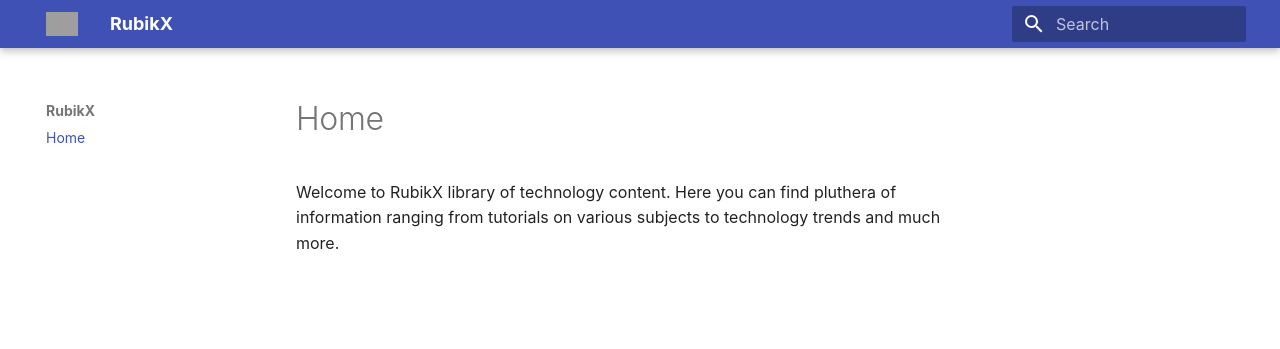
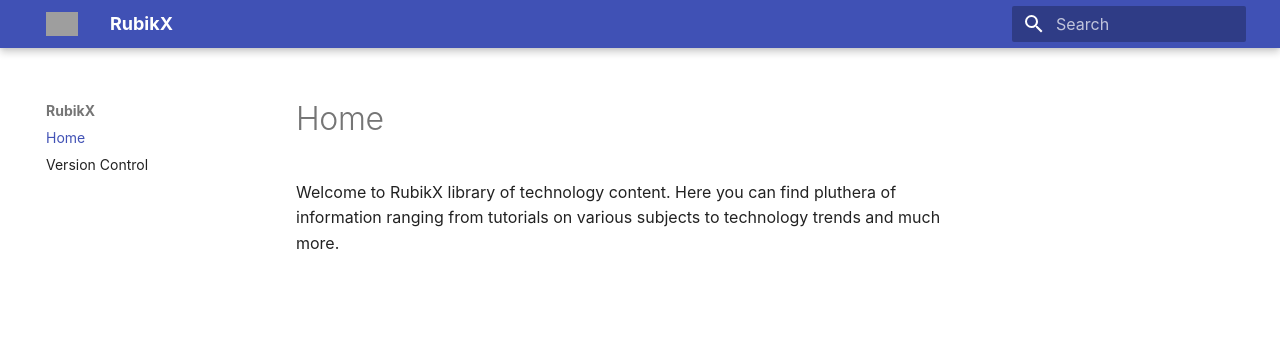
Before and after one commit to periatrubikx/mkdocs, an MkDocs documentation site: the page built from docs/index.md, in a window 1280 px wide. Shown: the top 349 px of the page. Built offline with MkDocs 1.6.1 and Material for MkDocs 9.7.7, drawn with Linux system fonts in a browser that asks for light colours.

Commit message:
Initial content for mkdocs.

```diff
--- a/mkdocs.yml
+++ b/mkdocs.yml
@@ -10,6 +10,7 @@ site_dir: '/site'
 
 nav:
   - Home: index.md
+  - Version Control: versioning.md
 
 theme:
   name: 'material'
```
